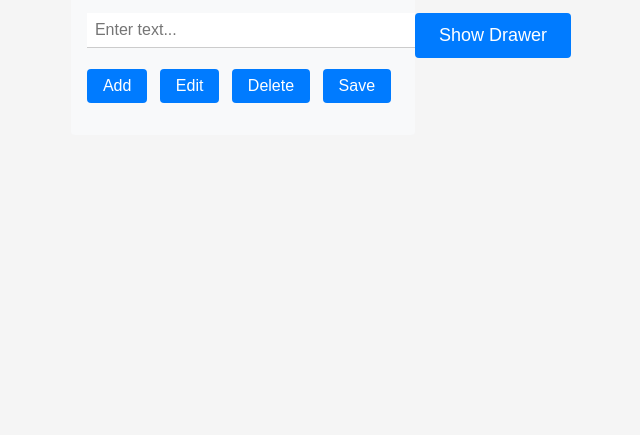
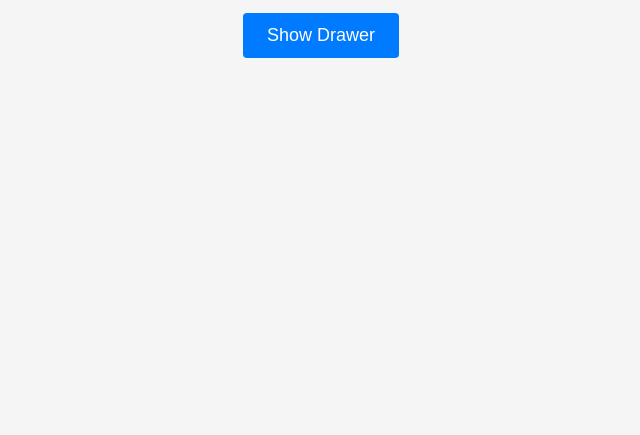
Before and after one commit to Saad-Zaman1/drawer-app, a plain HTML site: page index.html in a window 1280 px wide. Shown: the part 365-800 px from the top of the page, without its empty margins (319-959 px from the left). Drawn offline with Linux system fonts and the light colour scheme.

Commit message:
Updare style

```diff
--- a/style.css
+++ b/style.css
@@ -26,7 +26,7 @@ body {
 }
 
 .drawer {
-    min-width: 0;
+    width: 0;
     overflow: hidden;
     transition: width 0.3s;
 }
```
